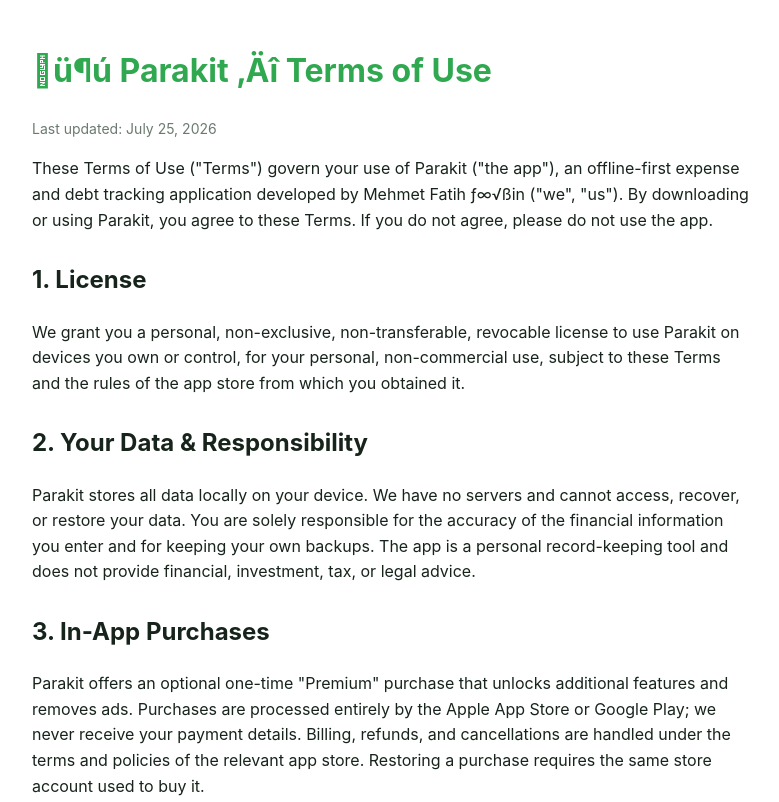
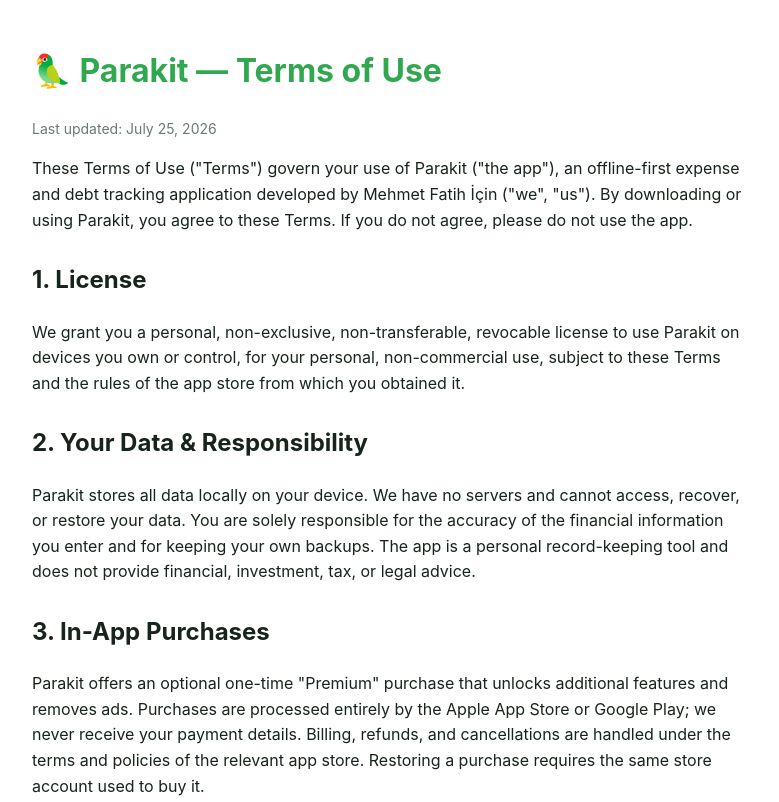
Before and after one commit to mfatihicin/parakit-privacy, a plain HTML site: page termsofuse.html in a window 1280 px wide. Shown: the top 802 px of the page, without its empty margins (248-1027 px from the left). Drawn offline with Linux system fonts and the light colour scheme.

Commit message:
Fix HTML entities in Terms of Use page

```diff
--- a/termsofuse.html
+++ b/termsofuse.html
@@ -3,7 +3,7 @@
 <head>
 <meta charset="utf-8">
 <meta name="viewport" content="width=device-width, initial-scale=1">
-<title>Parakit ‚Äî Terms of Use</title>
+<title>Parakit &mdash; Terms of Use</title>
 <style>
   body{font-family:-apple-system,Segoe UI,Roboto,sans-serif;max-width:720px;margin:0 auto;padding:24px;line-height:1.6;color:#17241B}
   h1{color:#2FA84F} h2{margin-top:28px} .updated{color:#6B7A70;font-size:14px}
@@ -11,10 +11,10 @@
 </style>
 </head>
 <body>
-<h1>ü¶ú Parakit ‚Äî Terms of Use</h1>
+<h1>&#129436; Parakit &mdash; Terms of Use</h1>
 <p class="updated">Last updated: July 25, 2026</p>
 
-<p>These Terms of Use ("Terms") govern your use of Parakit ("the app"), an offline-first expense and debt tracking application developed by Mehmet Fatih ƒ∞√ßin ("we", "us"). By downloading or using Parakit, you agree to these Terms. If you do not agree, please do not use the app.</p>
+<p>These Terms of Use ("Terms") govern your use of Parakit ("the app"), an offline-first expense and debt tracking application developed by Mehmet Fatih &#304;&#231;in ("we", "us"). By downloading or using Parakit, you agree to these Terms. If you do not agree, please do not use the app.</p>
 
 <h2>1. License</h2>
 <p>We grant you a personal, non-exclusive, non-transferable, revocable license to use Parakit on devices you own or control, for your personal, non-commercial use, subject to these Terms and the rules of the app store from which you obtained it.</p>
@@ -43,6 +43,6 @@
 <h2>9. Contact</h2>
 <p>Questions about these Terms? Email: <a href="mailto:mfatihicin@gmail.com">mfatihicin@gmail.com</a></p>
 
-<p class="updated"><a href="./">‚Üê Privacy Policy</a> ¬∑ <a href="./support.html">Support</a></p>
+<p class="updated"><a href="./">&larr; Privacy Policy</a> &middot; <a href="./support.html">Support</a></p>
 </body>
 </html>
```
